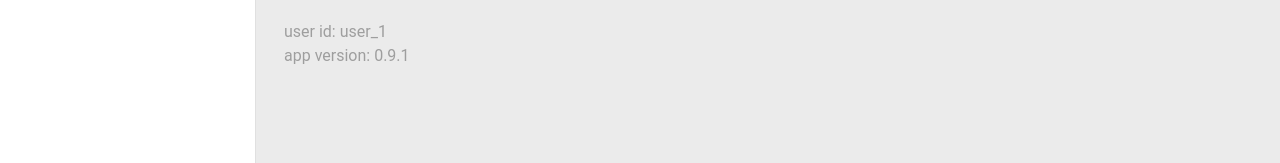
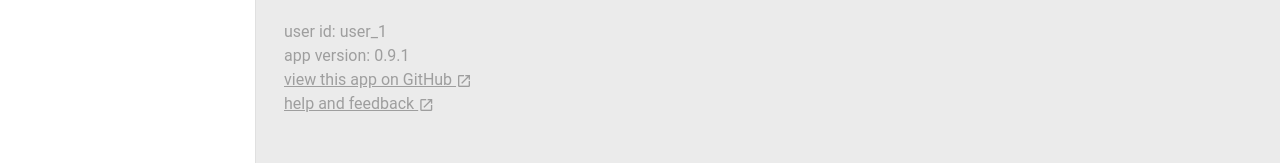
Before and after one commit to Teder-kedr/rental-bro-app, a Vue app: page /settings in a window 1280 px wide. Shown: the part 347-510 px from the top of the page. Built offline with nearby package versions, Linux system fonts and the light colour scheme; no server answers; the database is empty; sample sign-in values are in the browser's storage.

Commit message:
updated links on Settings page

```diff
--- a/src/views/SettingsPage.vue
+++ b/src/views/SettingsPage.vue
@@ -31,6 +31,19 @@
     <div class="py-2 text-grey">
       <p v-if="user">user id: {{ user.uid }}</p>
       <p>app version: {{ $store.state.APP_VERSION }}</p>
+      <a
+        href="https://github.com/Teder-kedr/rental-bro-app"
+        target="_blank"
+        rel="noopener"
+      >
+        view this app on GitHub
+        <v-icon icon="mdi-open-in-new" size="x-small" />
+      </a>
+      <br />
+      <a href="https://t.me/stopthistrain" target="_blank" rel="noopener">
+        help and feedback
+        <v-icon icon="mdi-open-in-new" size="x-small" />
+      </a>
     </div>
   </div>
 </template>
@@ -49,3 +62,9 @@ export default {
   },
 };
 </script>
+
+<style scoped>
+a {
+  color: inherit;
+}
+</style>
```
